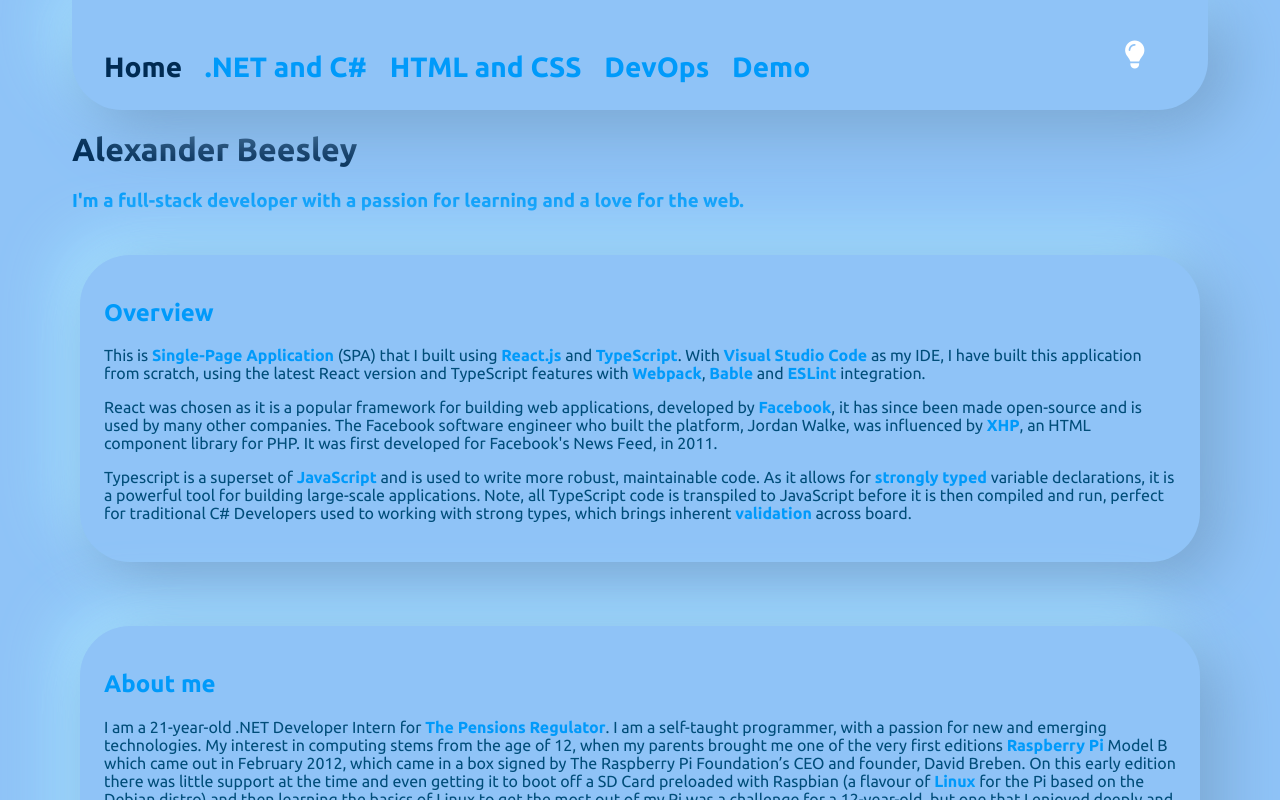
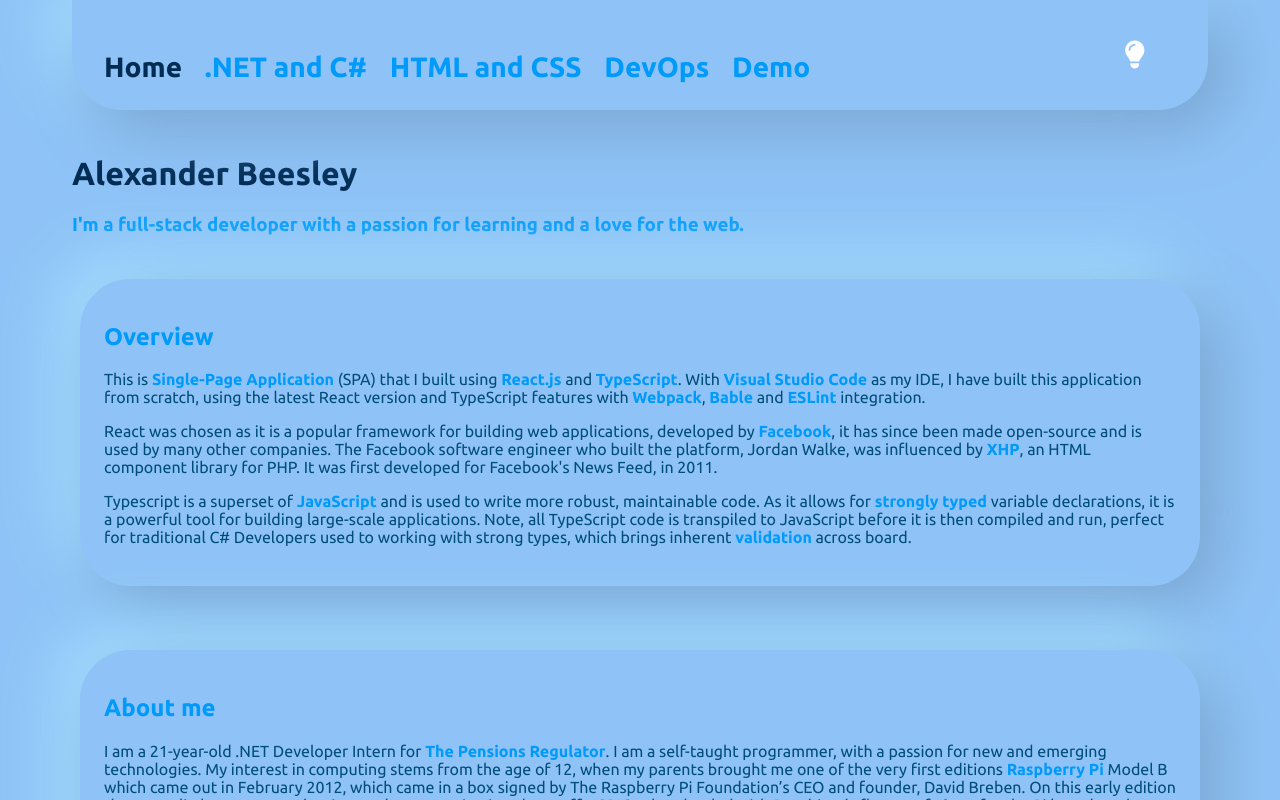
Before and after one commit to AlexBeesley/Personal-Blog-using-React, a React (Vite) app: page / in a window 1280 px wide. Shown: the top 800 px of the page. Built offline with nearby package versions, Linux system fonts and the light colour scheme.

Commit message:
CSS title fix

```diff
--- a/src/Styles/main.module.scss
+++ b/src/Styles/main.module.scss
@@ -36,6 +36,7 @@ h2, h3 {
   animation-fill-mode: both;
   opacity: 0;
   animation-name: fadeInDown;
+  padding-top: 1.5rem;
 }
 
 .col1 {
@@ -53,7 +54,7 @@ h2, h3 {
 }
 
 .push {
-  min-height: calc(100vh - 19rem);
+  min-height: calc(100vh - 20rem);
 }
 
 .spacer {
```
